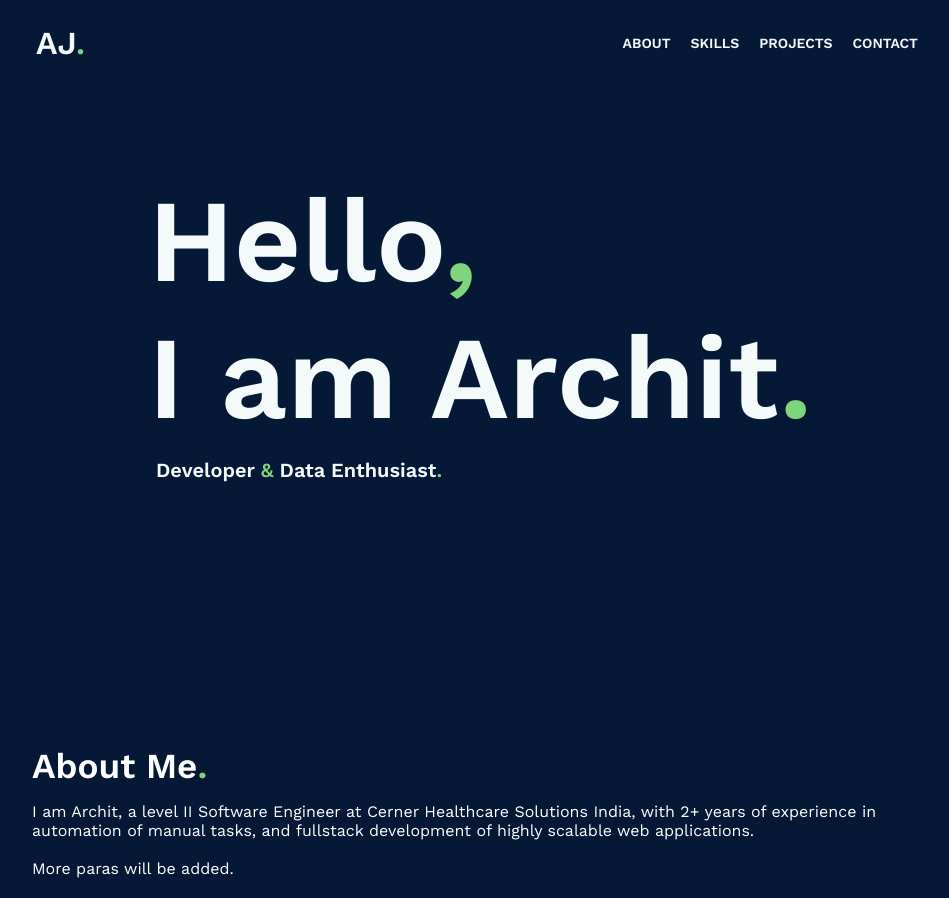
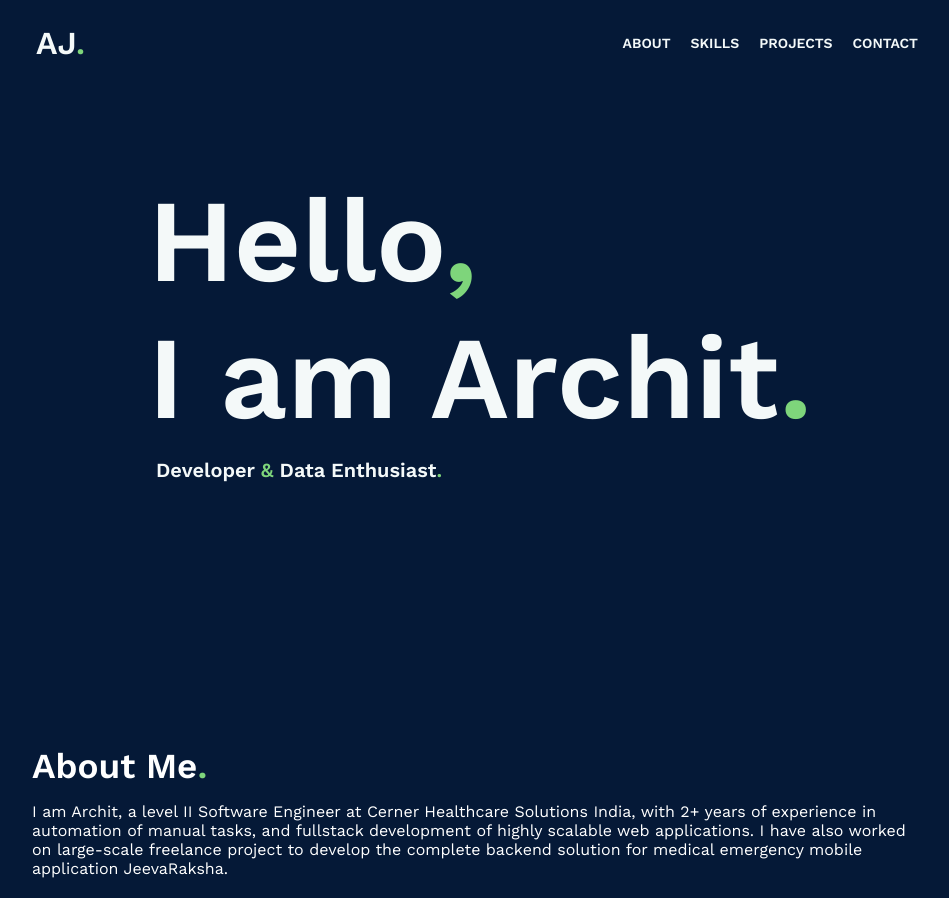
Before and after one commit to jha94archit/react-portfolio, a React (Create React App) app: page / in a window 1280 px wide. Shown: the top 898 px of the page, without its empty margins (160-1109 px from the left). Built offline with nearby package versions, Linux system fonts and the light colour scheme.

Commit message:
Added more details to the about_me description

```diff
--- a/src/Data/about_me.js
+++ b/src/Data/about_me.js
@@ -1,5 +1,6 @@
 export const abt_me = {
-    desc: `I am Archit, a level II Software Engineer at Cerner Healthcare Solutions India, with 2+ years of experience in automation of manual tasks, and fullstack development of highly scalable web applications.\n
-    More paras will be added.
+    desc: `I am Archit, a level II Software Engineer at Cerner Healthcare Solutions India, with 2+ years of experience in automation of manual tasks, and fullstack development of highly scalable web applications. I have also worked on large-scale freelance project to develop the complete backend solution for medical emergency mobile application JeevaRaksha.\n
+    Apart from development I have adoration for Data Science and Machine Learning which I fuel by continous learning and working on projects. After introducing myself to this field, it has become a passion to get my hands on as much data to find hidden insights and build better models. You can get insights to my work in the projects section.\n
+    I am a problem solver with a logical mind and a creative heart. Learning new things is a passion and building newer and better solutions is the goal. I believe in the fact that for a dream to become reality, the dream has to become a goal first and with that belief I strive to achieve my goals.\n
     `
 }
```
